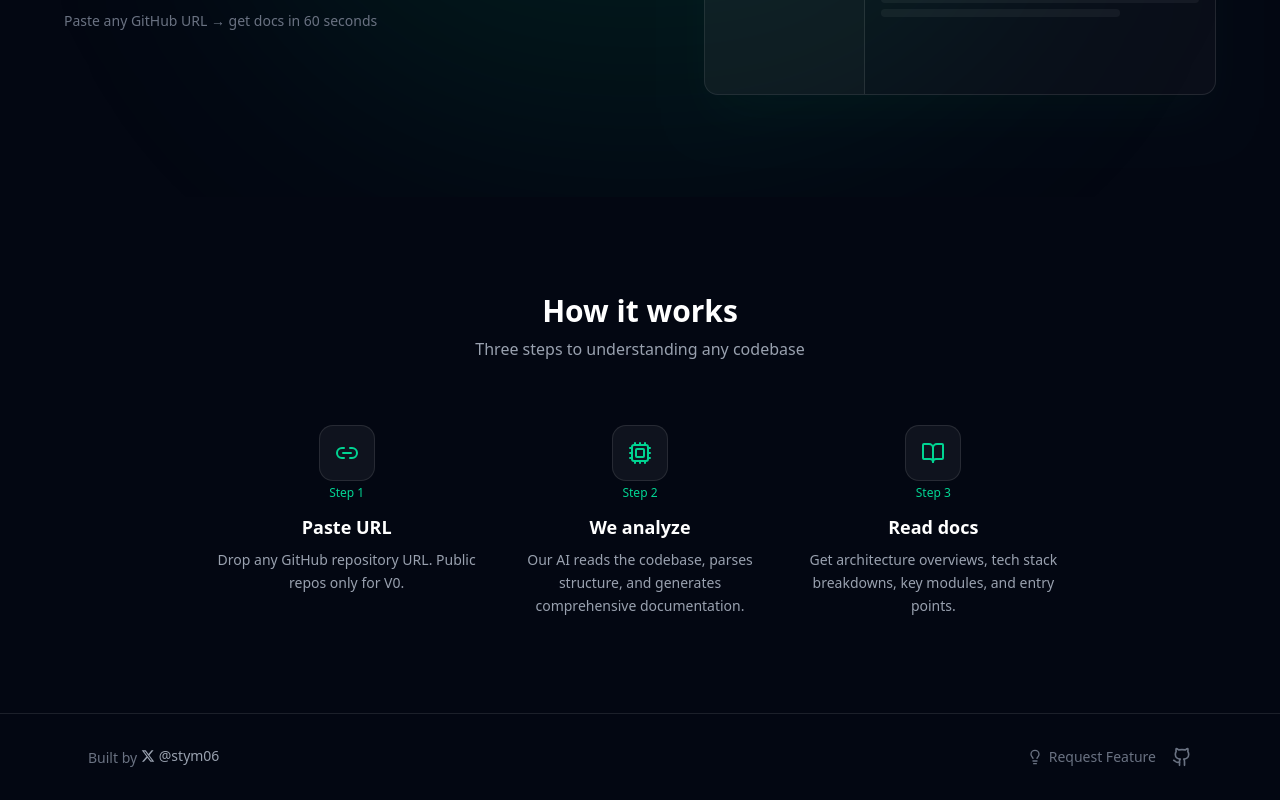
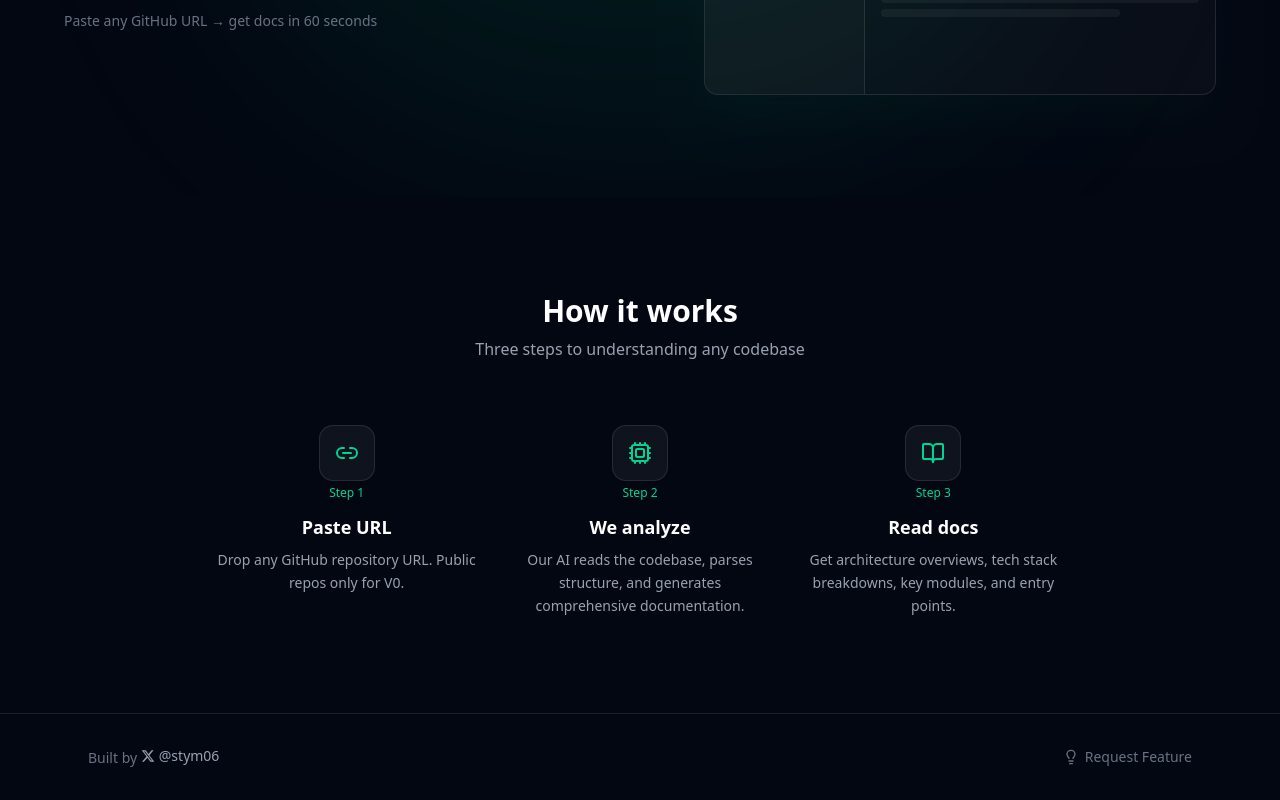
Before and after one commit to stym06/quickgithub, a Next.js app in the folder web/: page / in a window 1280 px wide. Shown: the part 483-1283 px from the top of the page. Built offline with nearby package versions, Linux system fonts and the light colour scheme; no server answers; the database is empty.

Commit message:
update footer

```diff
--- a/web/src/components/Footer.tsx
+++ b/web/src/components/Footer.tsx
@@ -1,4 +1,4 @@
-import { Github, Lightbulb } from "lucide-react";
+import { Lightbulb } from "lucide-react";
 
 function XIcon({ className }: { className?: string }) {
   return (
@@ -24,7 +24,6 @@ export function Footer() {
             @stym06
           </a>
         </p>
-        <div className="flex items-center gap-4">
         <a
           href="https://x.com/stym06"
           target="_blank"
@@ -34,15 +33,6 @@ export function Footer() {
           <Lightbulb className="h-4 w-4" />
           Request Feature
         </a>
-          <a
-            href="https://github.com/stym06/quickgithub"
-            target="_blank"
-            rel="noopener noreferrer"
-            className="text-gray-500 transition-colors hover:text-gray-300"
-          >
-            <Github className="h-5 w-5" />
-          </a>
-        </div>
       </div>
     </footer>
   );
```
Lines whose indentation alone changed are shown as unchanged.
